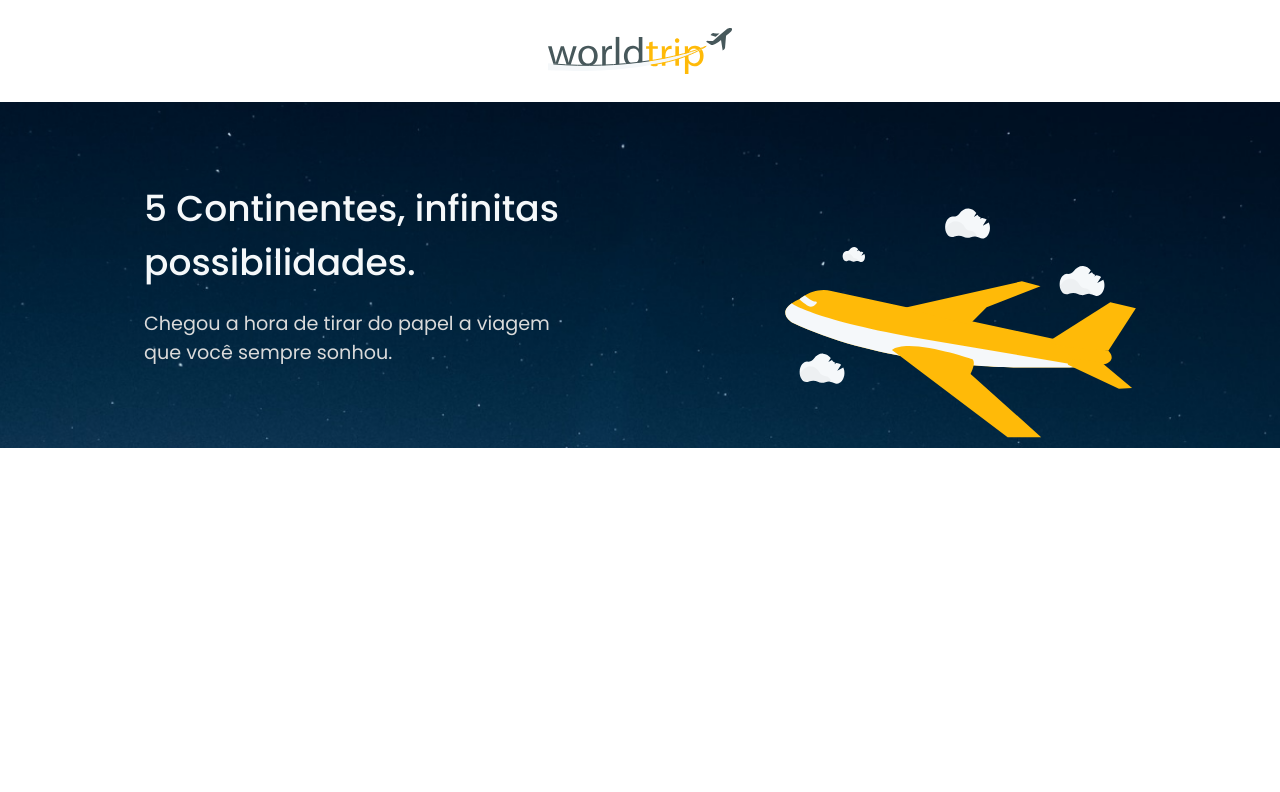
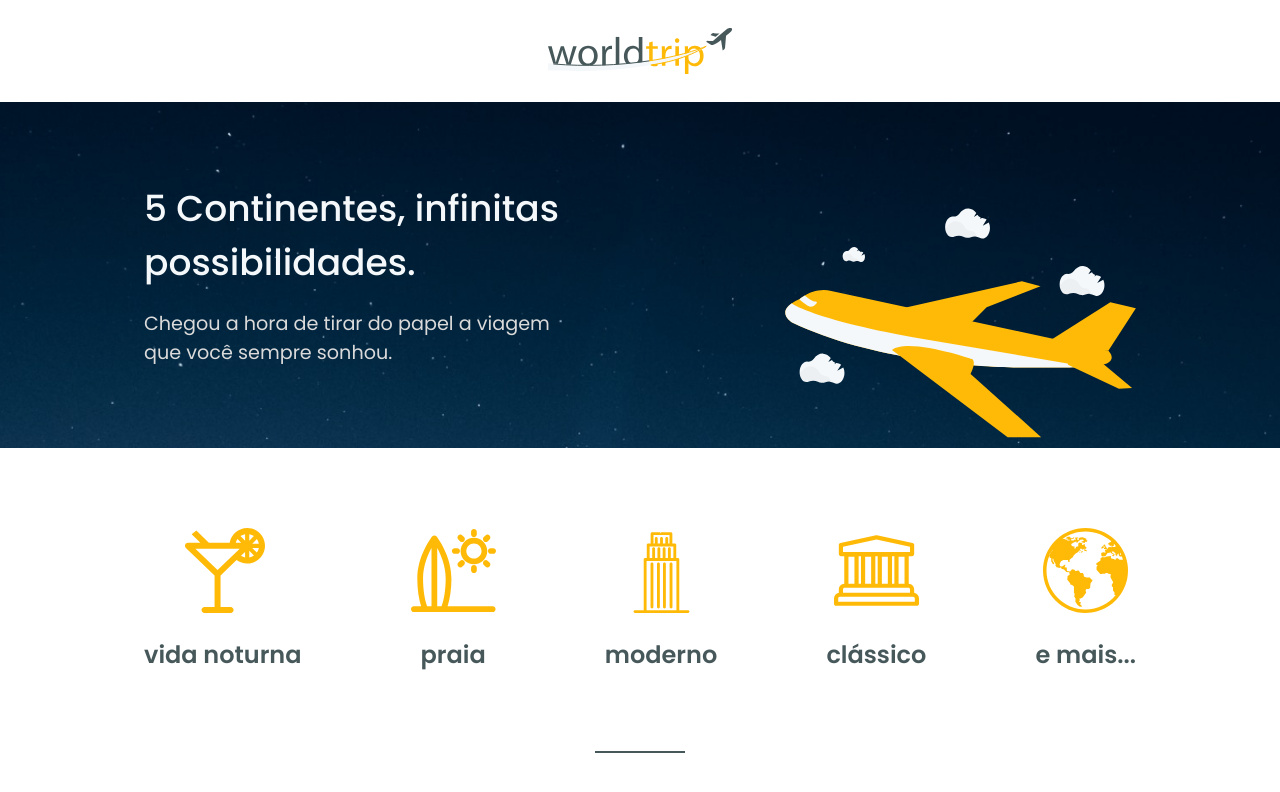
Before and after one commit to BarrosVentura/worldtrip, a Next.js app: page / in a window 1280 px wide. Shown: the top 792 px of the page. Built offline with nearby package versions, Linux system fonts and the light colour scheme.

Commit message:
Add travel types section

```diff
--- /dev/null
+++ b/components/TravelType/index.tsx
@@ -0,0 +1,17 @@
+import { Flex, Text } from "@chakra-ui/react";
+
+interface TravelTypeProps {
+  children: React.ReactNode;
+  subtitle: string;
+}
+
+export function TravelType({ children, subtitle }: TravelTypeProps) {
+  return (
+    <Flex flexDir="column" gap={6} justifyContent="center" alignItems="center">
+      {children}
+      <Text fontWeight={600} fontSize="2xl" color="gray.800">
+        {subtitle}
+      </Text>
+    </Flex>
+  );
+}
--- a/pages/index.tsx
+++ b/pages/index.tsx
@@ -1,7 +1,16 @@
 import { Box, Flex, Stack, Text } from "@chakra-ui/react";
 import type { NextPage } from "next";
-import { Airplane, Logo } from "../assets/Icons";
+import {
+  Airplane,
+  Building,
+  Cocktail,
+  Earth,
+  Logo,
+  Museum,
+  Surf,
+} from "../assets/Icons";
 import { Header } from "../components/Header";
+import { TravelType } from "../components/TravelType";
 
 const Home: NextPage = () => {
   return (
@@ -12,7 +21,7 @@ const Home: NextPage = () => {
         backgroundPosition="center"
         backgroundRepeat="no-repeat"
         backgroundSize="cover"
-        justifyContent="center"
+        justifyContent="space-between"
         alignItems="center"
         gap={200}
         px={36}
@@ -27,6 +36,39 @@ const Home: NextPage = () => {
         </Box>
         <Airplane mb="-24" />
       </Flex>
+      <Flex
+        px={36}
+        py={20}
+        justifyContent="space-between"
+        flexWrap="wrap"
+        position="relative"
+        _after={{
+          content: `""`,
+          position: "absolute",
+          width: "90px",
+          height: "2px",
+          bottom: 0,
+          bg: "gray.800",
+          left: "50%",
+          transform: "translate(-50%,0)",
+        }}
+      >
+        <TravelType subtitle="vida noturna">
+          <Cocktail />
+        </TravelType>
+        <TravelType subtitle="praia">
+          <Surf />
+        </TravelType>
+        <TravelType subtitle="moderno">
+          <Building />
+        </TravelType>
+        <TravelType subtitle="clássico">
+          <Museum />
+        </TravelType>
+        <TravelType subtitle="e mais...">
+          <Earth />
+        </TravelType>
+      </Flex>
     </Box>
   );
 };
--- a/styles/theme.ts
+++ b/styles/theme.ts
@@ -14,6 +14,7 @@ export const theme = extendTheme({
     gray: {
       50: "#F5F8FA",
       200: "#DADADA",
+      800: "#47585B",
     },
   },
 });
```
